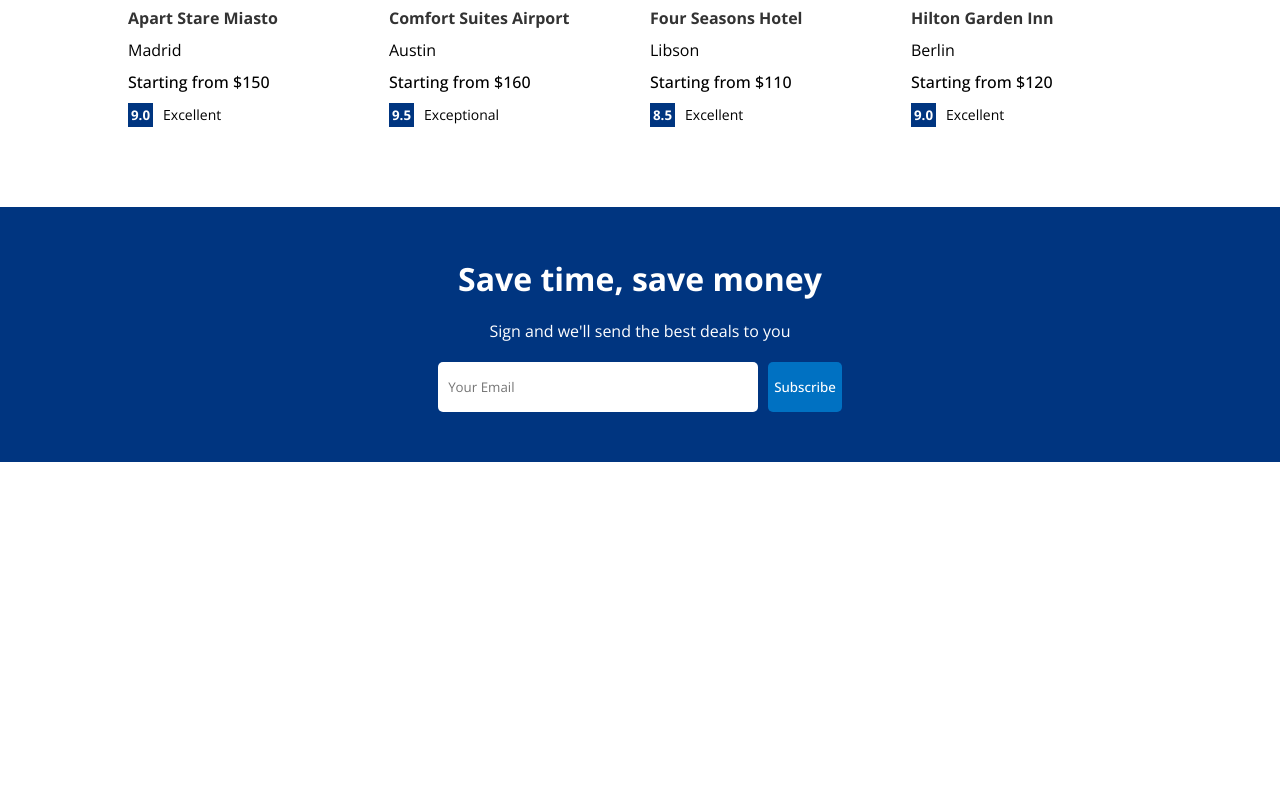
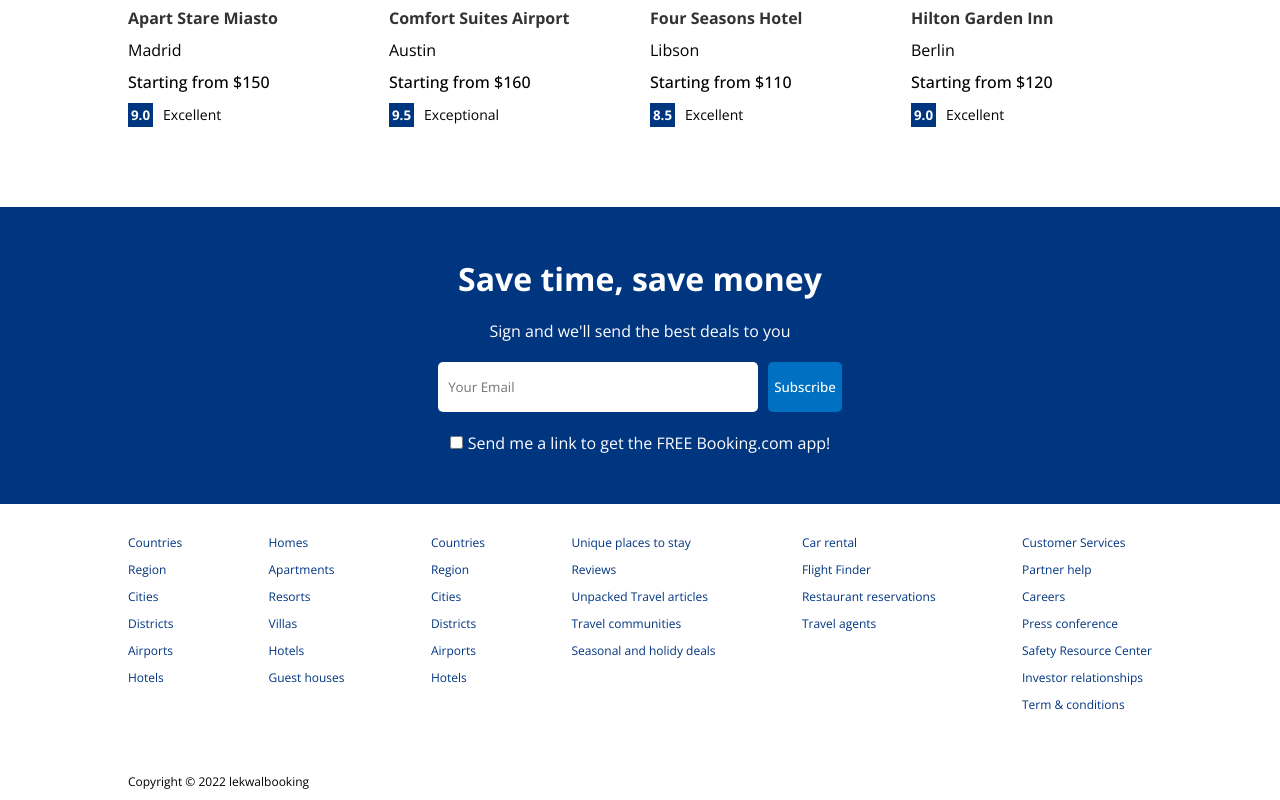
Before and after one commit to Lekan-Osindeinde/bookingapp, a React (Create React App) app: page / in a window 1280 px wide. Shown: the part 1232-2032 px from the top of the page. Before the commit the page ends 1694 px from the top, so only its background shows below. Built offline with nearby package versions, Linux system fonts and the light colour scheme.

Commit message:
footer design

```diff
--- /dev/null
+++ b/src/components/footer/Footer.jsx
@@ -0,0 +1,59 @@
+import "./footer.css";
+
+const Footer = () => {
+  return (
+    <div className="footer">
+      <div className="fLS">
+        <ul className="fL">
+          <li className="fLI">Countries</li>
+          <li className="fLI">Region</li>
+          <li className="fLI">Cities</li>
+          <li className="fLI">Districts</li>
+          <li className="fLI">Airports</li>
+          <li className="fLI">Hotels</li>
+        </ul>
+        <ul className="fL">
+          <li className="fLI">Homes</li>
+          <li className="fLI">Apartments</li>
+          <li className="fLI">Resorts</li>
+          <li className="fLI">Villas</li>
+          <li className="fLI">Hotels</li>
+          <li className="fLI">Guest houses</li>
+        </ul>
+        <ul className="fL">
+          <li className="fLI">Countries</li>
+          <li className="fLI">Region</li>
+          <li className="fLI">Cities</li>
+          <li className="fLI">Districts</li>
+          <li className="fLI">Airports</li>
+          <li className="fLI">Hotels</li>
+        </ul>
+        <ul className="fL">
+          <li className="fLI">Unique places to stay</li>
+          <li className="fLI">Reviews</li>
+          <li className="fLI">Unpacked Travel articles</li>
+          <li className="fLI">Travel communities</li>
+          <li className="fLI">Seasonal and holidy deals</li>
+        </ul>
+        <ul className="fL">
+          <li className="fLI">Car rental</li>
+          <li className="fLI">Flight Finder</li>
+          <li className="fLI">Restaurant reservations</li>
+          <li className="fLI">Travel agents</li>
+        </ul>
+        <ul className="fL">
+          <li className="fLI">Customer Services</li>
+          <li className="fLI">Partner help</li>
+          <li className="fLI">Careers</li>
+          <li className="fLI">Press conference</li>
+          <li className="fLI">Safety Resource Center</li>
+          <li className="fLI">Investor relationships</li>
+          <li className="fLI">Term & conditions</li>
+        </ul>
+      </div>
+      <div className="fT">Copyright © 2022 lekwalbooking</div>
+    </div>
+  );
+};
+
+export default Footer;
--- /dev/null
+++ b/src/components/footer/footer.css
@@ -0,0 +1,25 @@
+.footer{
+    width: 100%;
+    width: 1024px;
+    font-size: 12px;
+}
+.fLS{
+    width: 100%;
+    display: flex;
+    justify-content: space-between;
+    margin-bottom: 50px;
+
+}
+.fL{
+    list-style: none;
+    padding: 0;
+}
+.fLI{
+    margin-bottom: 10px;
+    color: #003580;
+    cursor: pointer;
+}
+
+.fT{
+    margin-bottom: 10px;
+}
--- a/src/components/mailList/MailList.jsx
+++ b/src/components/mailList/MailList.jsx
@@ -9,6 +9,10 @@
         <input type="text" placeholder="Your Email" />
         <button>Subscribe</button>
       </div>
+      <div className="link">
+        <input type="checkbox" />
+        <label>Send me a link to get the FREE Booking.com app!</label>
+      </div>
     </div>
   );
 };
--- a/src/components/mailList/mailList.css
+++ b/src/components/mailList/mailList.css
@@ -10,6 +10,7 @@
     padding: 50px;
 
 }
+
 .mIC>input{
     width: 300px;
     height: 30px;
@@ -28,3 +29,6 @@
 border-radius: 5px;
 
 }
+.link>input{
+    margin-right: 5px;
+}
--- a/src/pages/home/Home.jsx
+++ b/src/pages/home/Home.jsx
@@ -1,4 +1,5 @@
 import Features from "../../components/features/Features";
+import Footer from "../../components/footer/Footer";
 import Header from "../../components/header/Header";
 import MailList from "../../components/mailList/MailList";
 import Navbar from "../../components/navbar/Navbar";
@@ -18,6 +19,7 @@
         <h1 className="homeTitle">Homes guests love</h1>
         <PropFeatures />
         <MailList />
+        <Footer />
       </div>
     </div>
   );
```
